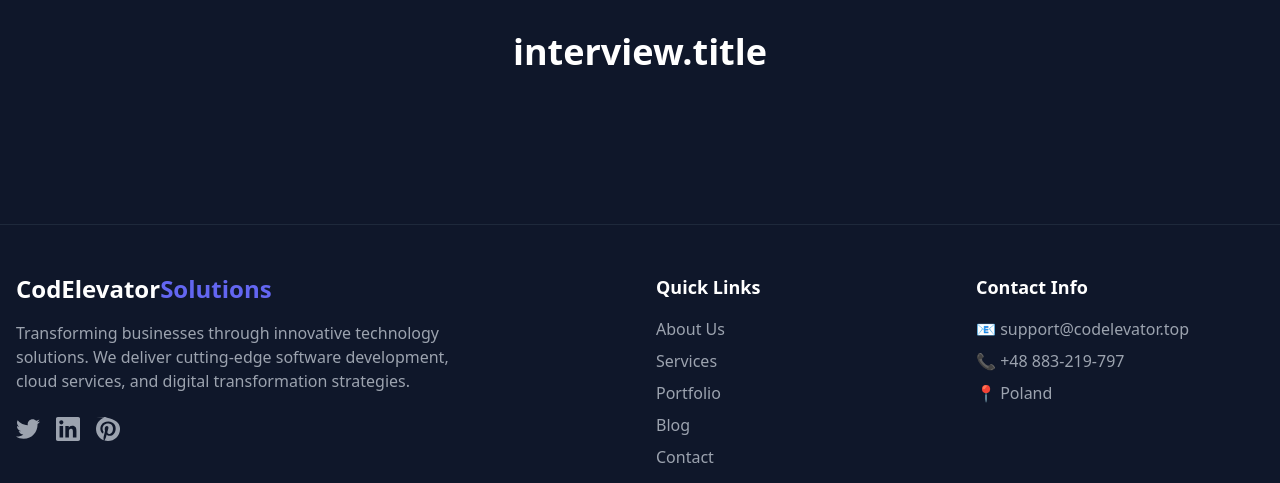
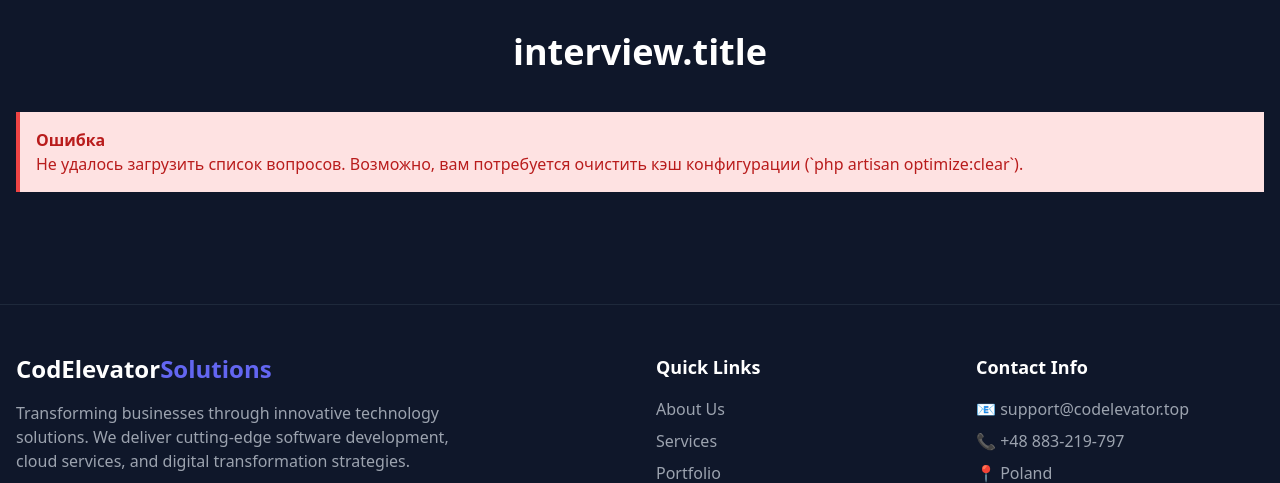
Before and after one commit to rebellious2012/goodcode, a Laravel app: page /interview-questions in a window 1280 px wide. Shown: the part 85-568 px from the top of the page. Run offline with Laravel 12, Linux system fonts and the light colour scheme; data that the repository does not hold is empty; some libraries are stand-ins or nearby versions.

Commit message:
fix: add defensive check to prevent crash
- Adds a check `is_array($questions)` in the view to prevent a fatal error if the language file cache is stale.
- Displays a user-friendly error message with instructions to clear the cache.
- Improves text color for better readability on dark backgrounds.

feat: add interview questions page

- Creates a new page at `/interview-questions` to display a list of frequently asked questions.
- Implements a bilingual FAQ system using language files for English and Russian.
- Adds a controller, view, and route for the new page.
- Uses an accordion layout with the `<details>` element for a clean and simple user experience.

```diff
--- a/resources/views/pages/interview-questions.blade.php
+++ b/resources/views/pages/interview-questions.blade.php
@@ -4,19 +4,30 @@
 <div class="container mx-auto px-4 py-8">
     <h1 class="text-4xl font-bold text-center mb-10">{{ __('interview.title') }}</h1>
     <div class="space-y-4">
-        @foreach ($questions as $item)
-            <details class="group bg-gray-800 p-6 rounded-lg">
-                    <summary class="flex items-center justify-between cursor-pointer text-lg font-medium text-gray-900 dark:text-white">
+        @if (is_array($questions))
+            @forelse ($questions as $item)
+                <details class="group bg-gray-800 p-6 rounded-lg">
+                    <summary class="flex items-center justify-between cursor-pointer text-lg font-medium text-white">
                         {{ $item['question'] }}
                         <span class="ml-4 transform group-open:-rotate-180 transition-transform duration-300">
                             <svg class="w-6 h-6" fill="none" stroke="currentColor" viewBox="0 0 24 24" xmlns="http://www.w3.org/2000/svg"><path stroke-linecap="round" stroke-linejoin="round" stroke-width="2" d="M19 9l-7 7-7-7"></path></svg>
                         </span>
                     </summary>
-                    <div class="mt-4 text-gray-700 dark:text-gray-300">
+                    <div class="mt-4 text-gray-300">
                         {!! nl2br(e($item['answer'])) !!}
                     </div>
                 </details>
-            @endforeach
-        </div>
+            @empty
+                <div class="bg-yellow-100 border-l-4 border-yellow-500 text-yellow-700 p-4" role="alert">
+                    <p>Список вопросов пуст.</p>
+                </div>
+            @endforelse
+        @else
+            <div class="bg-red-100 border-l-4 border-red-500 text-red-700 p-4" role="alert">
+                <p class="font-bold">Ошибка</p>
+                <p>Не удалось загрузить список вопросов. Возможно, вам потребуется очистить кэш конфигурации (`php artisan optimize:clear`).</p>
+            </div>
+        @endif
     </div>
+</div>
 @endsection
```
